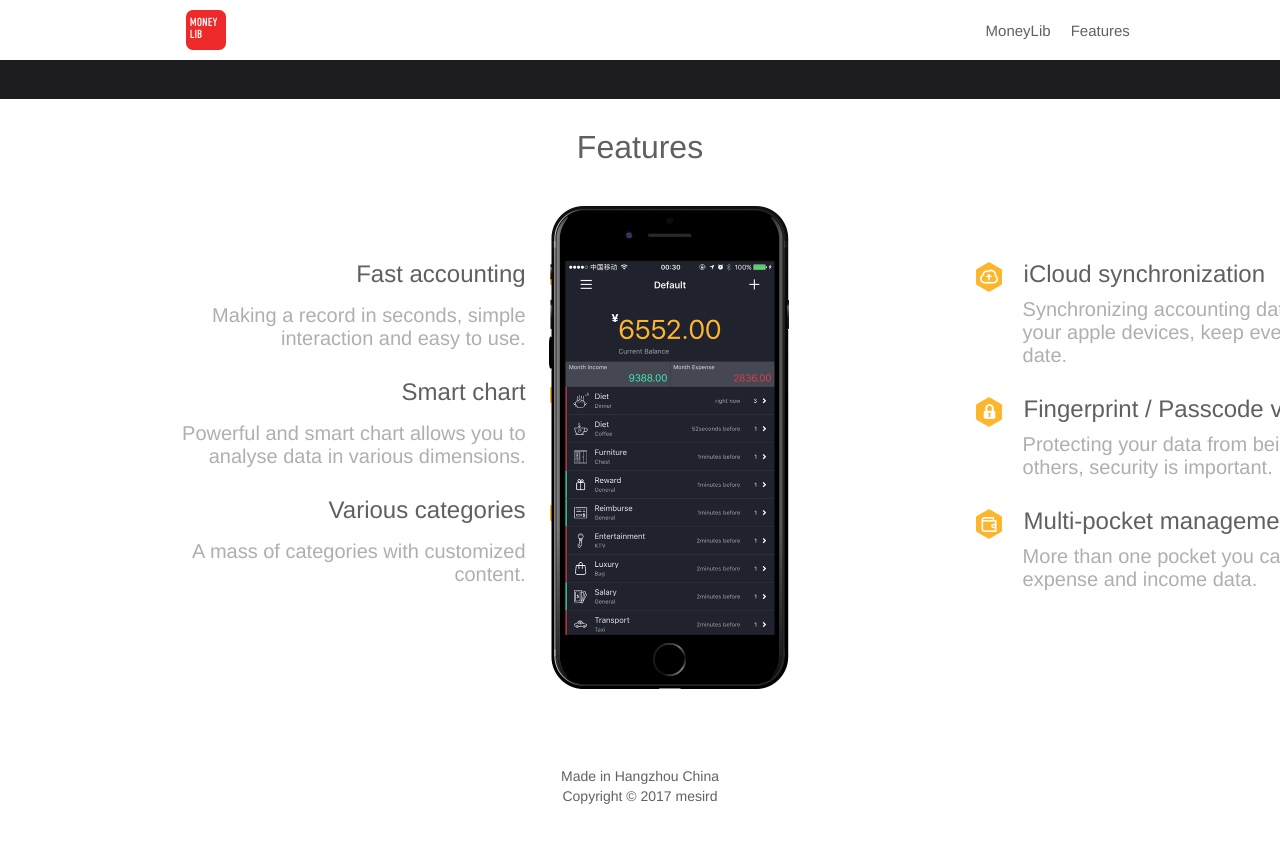
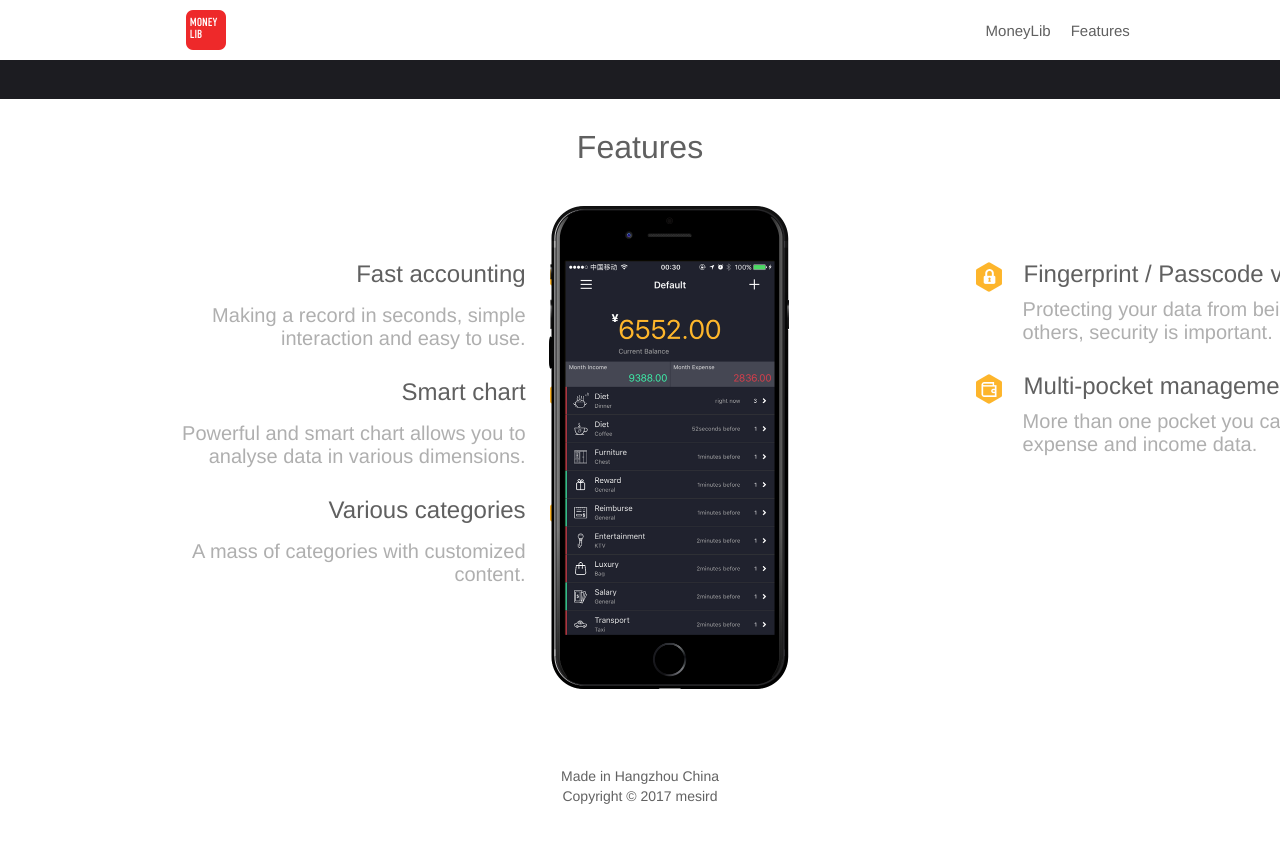
Before and after one commit to MESIRD/mesird.github.io, a Jekyll site: the page introduction/money-lib.html, which Jekyll copies as it is, in a window 1280 px wide and 900 px high, scrolled down 628 px. Shown: the top 843 px of the window. Built offline with Jekyll 4.4.1, drawn with Linux system fonts in a browser that asks for light colours.

Commit message:
change money-lib home page

```diff
--- a/introduction/money-lib.html
+++ b/introduction/money-lib.html
@@ -428,13 +428,6 @@
 	        	<ul class='right-feature-list'>
 	        		<li class='feature-li'>
 	        			<div class='right-feature'>
-			        		<img class='right-feature-icon' src='images/money-lib/iCloud-icon.png'>
-			        		<span class='right-feature-title'>iCloud synchronization</span>
-			        		<span class='right-feature-detail'>Synchronizing accounting data between all your apple devices, keep everything up to date.</span>
-			        	</div>
-	        		</li>
-	        		<li class='feature-li'>
-	        			<div class='right-feature'>
 			        		<img class='right-feature-icon' src='images/money-lib/fingerprint-icon.png'>
 			        		<span class='right-feature-title'>Fingerprint / Passcode validation</span>
 			        		<span class='right-feature-detail'>Protecting your data from being watching by others, security is important.</span>
```
